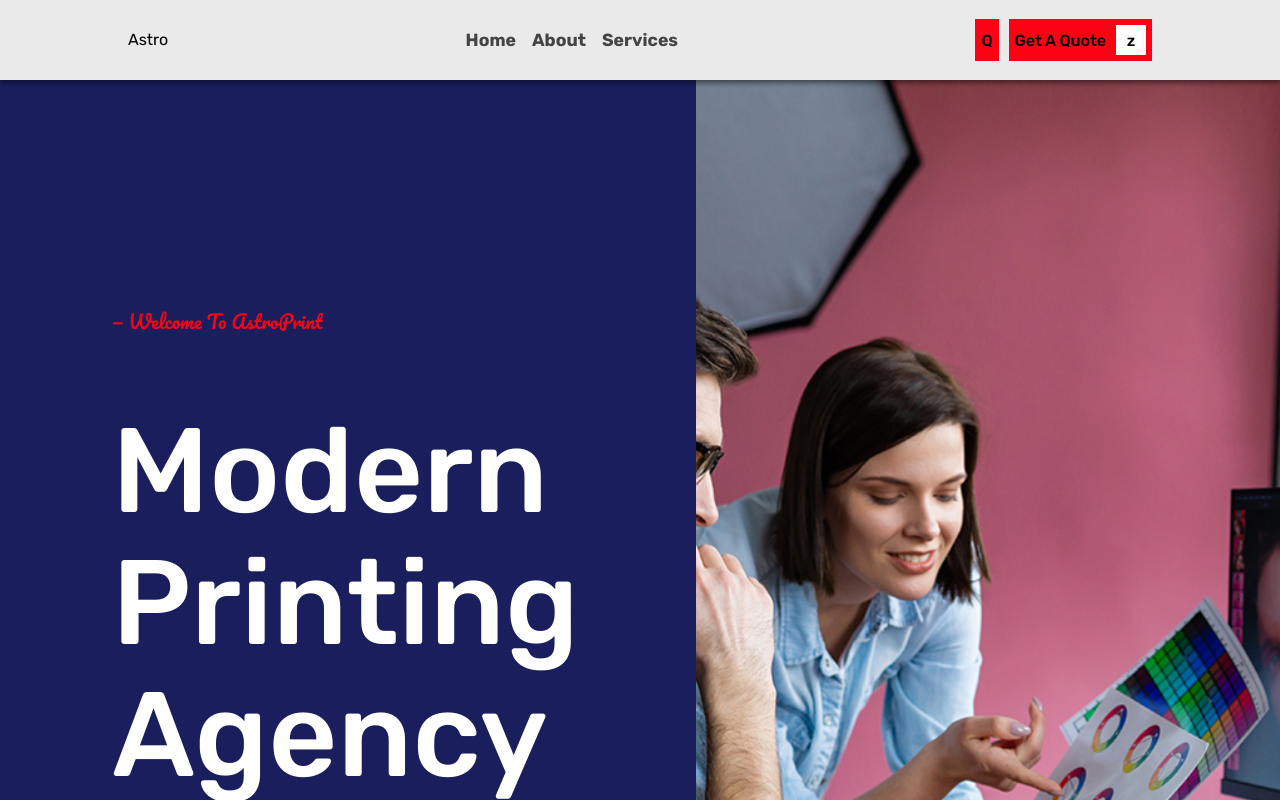
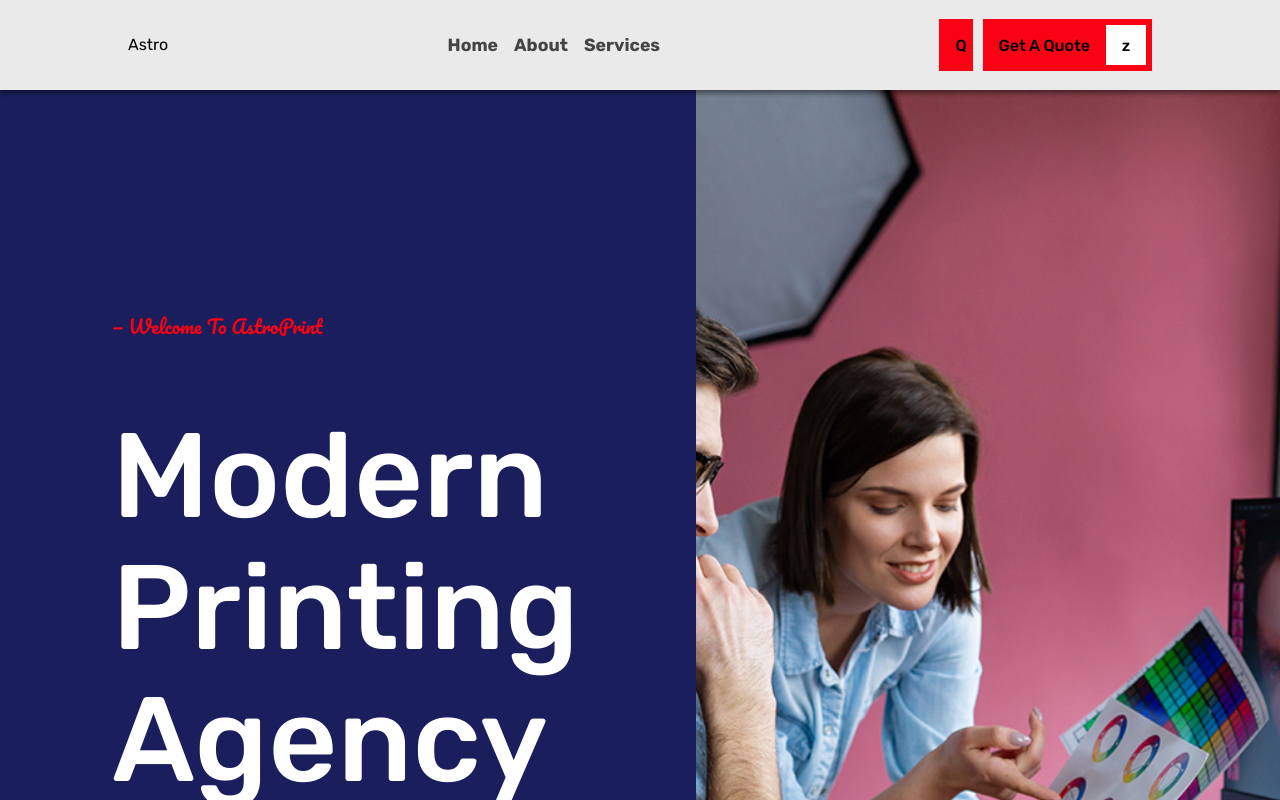
Before and after one commit to Successagent/AstroPrint, a React (Vite) app: page / in a window 1280 px wide. Shown: the top 800 px of the page. Built offline with nearby package versions, Linux system fonts and the light colour scheme.

Commit message:
update button styles

```diff
--- a/src/components/Button/Button.module.css
+++ b/src/components/Button/Button.module.css
@@ -3,10 +3,11 @@
   background-color: var(--primary-red);
   display: flex;
   align-items: center;
-  gap: 10px;
+  gap: 1em;
   padding: 6px;
   position: relative;
   overflow: hidden;
+  padding-left: 1em;
 }
 
 .fillFlex {
@@ -19,7 +20,7 @@
 }
 
 .button * {
-  z-index: 4;
+  z-index: 1;
 }
 
 .button::before {
@@ -47,9 +48,10 @@
 }
 
 .arrowContainer {
+  --size: 40px;
   padding: 4px;
-  height: 30px;
-  width: 30px;
+  height: var(--size);
+  width: var(--size);
   background: #fff;
   display: flex;
   align-items: center;
```
